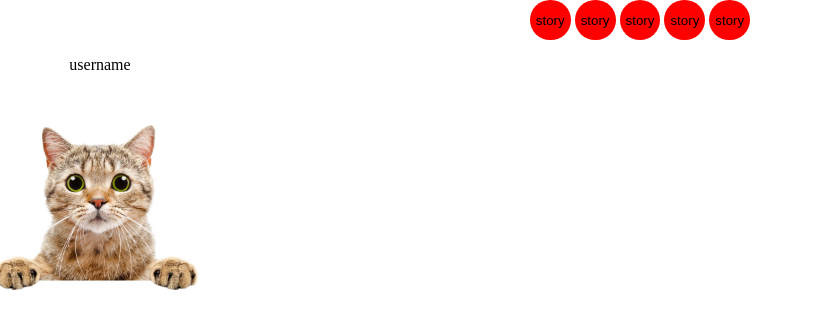
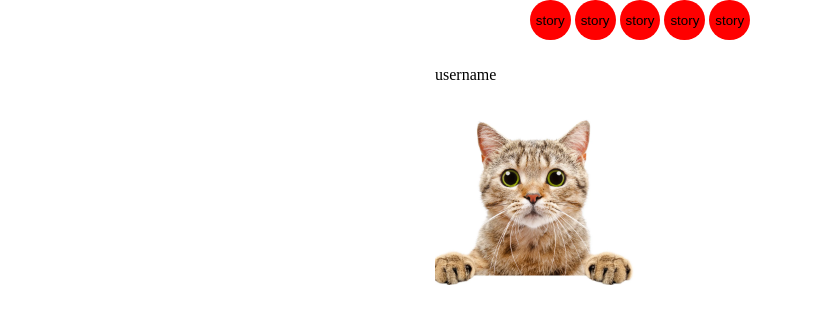
Before and after one commit to siennaosborne/website-attempt, a plain HTML site: page firstwebsite.html in a window 1280 px wide. Shown: the whole page, without its empty margins (0-813 px from the left). Drawn offline with Linux system fonts and the light colour scheme.

Commit message:
Update firstwebsite.css

```diff
--- a/styles/firstwebsite.css
+++ b/styles/firstwebsite.css
@@ -2,8 +2,9 @@
   border-radius: 20px;
   cursor: pointer;
   border: none;
- height:40px;
- background-color: red;
+  height:40px;
+  background-color: red;
+  margin-bottom: 10px;
 }
 
 .image {
@@ -13,4 +14,14 @@
 .profile-preview {
   width: 200px;
   text-align: center;
+  padding-left: 435px;
+  padding-right: 10px;
+
+  display: grid;
+  grid-template-rows: 35px ;
 }
+
+.user-info {
+  text-align: left;
+border-top: 15px;
+}
```
